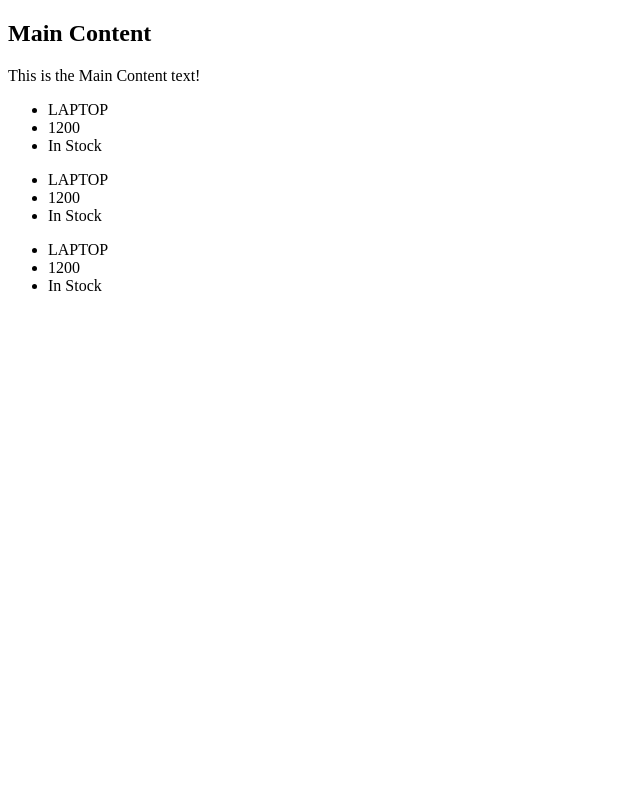
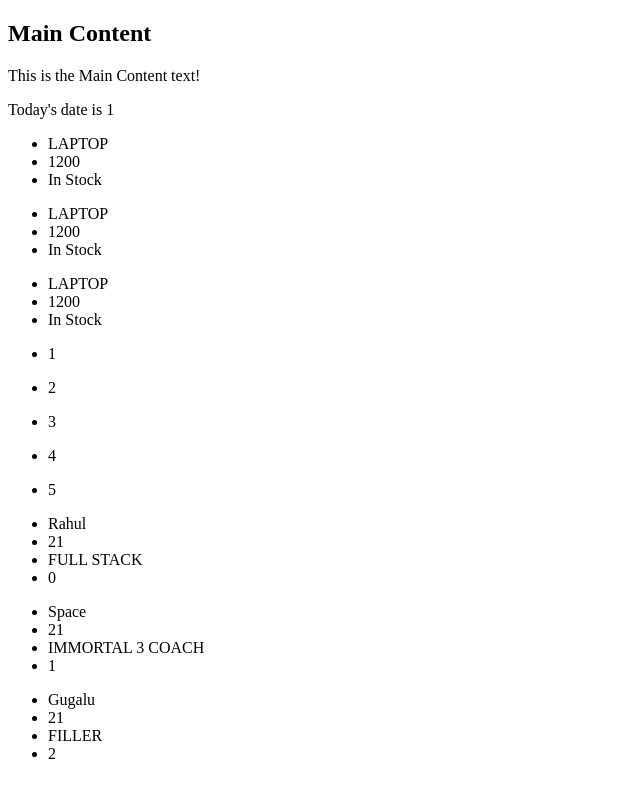
Before and after one commit to rahul-1716/webdev-projectone, a React (Vite) app in the folder react-js/react-demos/: page / in a window 1280 px wide. Shown: the whole page, without its empty margins (0-640 px from the left). Built offline with nearby package versions, Linux system fonts and the light colour scheme.

Commit message:
rendering lists

```diff
--- a/react-js/react-demos/src/components/MainContent.jsx
+++ b/react-js/react-demos/src/components/MainContent.jsx
@@ -18,11 +18,31 @@ const MainContent = () => {
         availability : "In Stock"
         },
     ]
+
+    const usersInfo = [
+        {
+            name: "Rahul",
+            age: 21,
+            role: "FULL STACK"
+        },
+        {
+            name : "Space",
+            age: 21,
+            role: "IMMORTAL 3 COACH"
+        },
+        {
+            name: "Gugalu",
+            age: 21,
+            role: "FILLER"
+        }
+    ]
     const numbers = [1,2,3,4,5]
+    const date = new Date();
   return (
     <main>
         <h2>Main Content</h2>
         <p>This is the Main Content text!</p>
+        <p>Today's date is {date.getDate()}</p>
 
     {product.map(({name,price,availability}, index) => (
         <ul key={index}>
@@ -32,8 +52,27 @@ const MainContent = () => {
         </ul>
     ))
     }
+
+    {
+        numbers.map((number) => (
+            <ul>
+                <li>{number}</li>
+            </ul>
+        ))
+    }
+
+    {
+        usersInfo.map(({name, age, role},index) =>(
+            <ul>
+                <li>{name}</li>
+                <li>{age}</li>
+                <li>{role}</li>
+                <li>{index}</li>
+            </ul>
+        ) )
+    }
     </main>
   )
 }
 
-export default MainContent
+export default MainContent;
```
